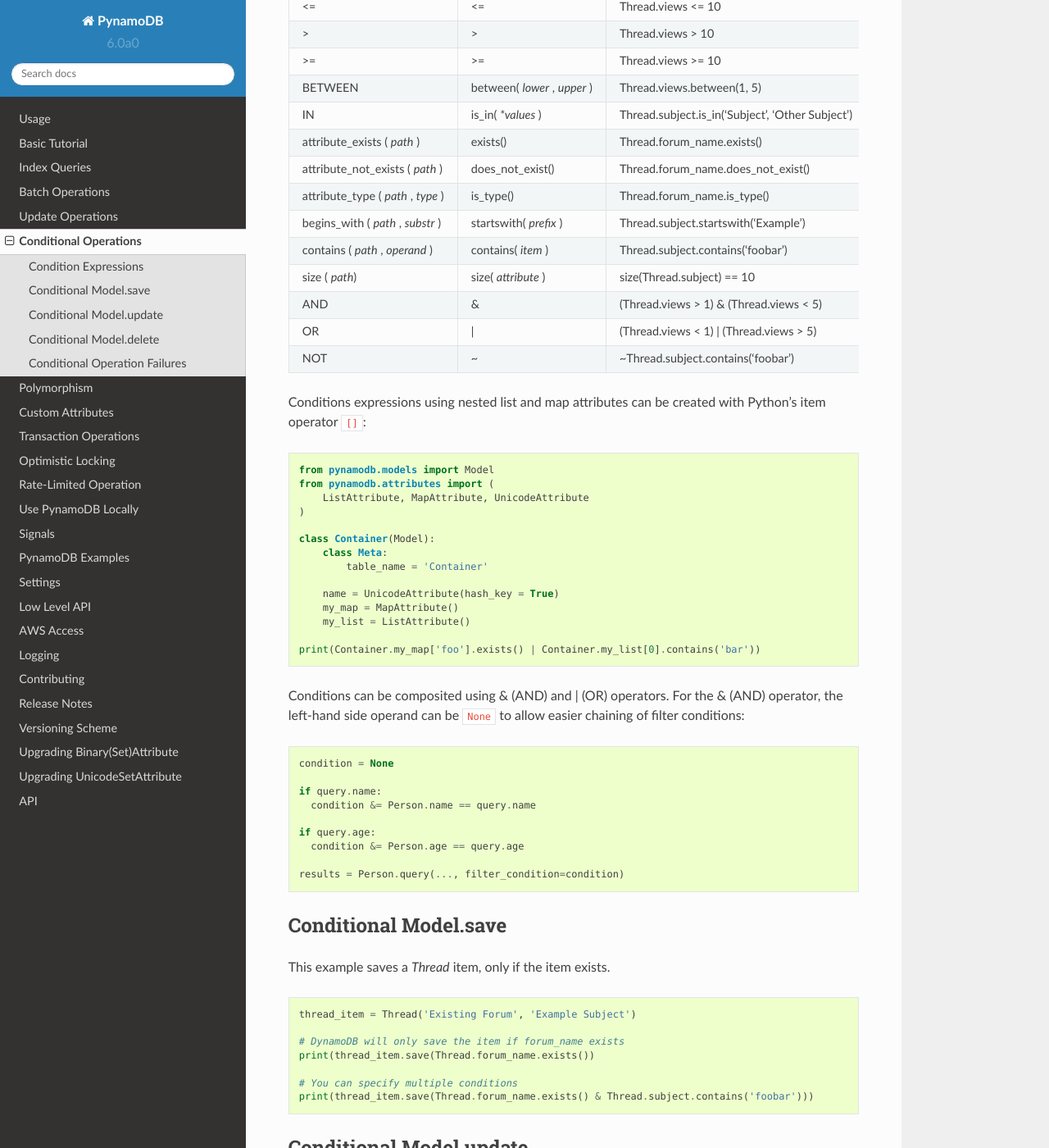
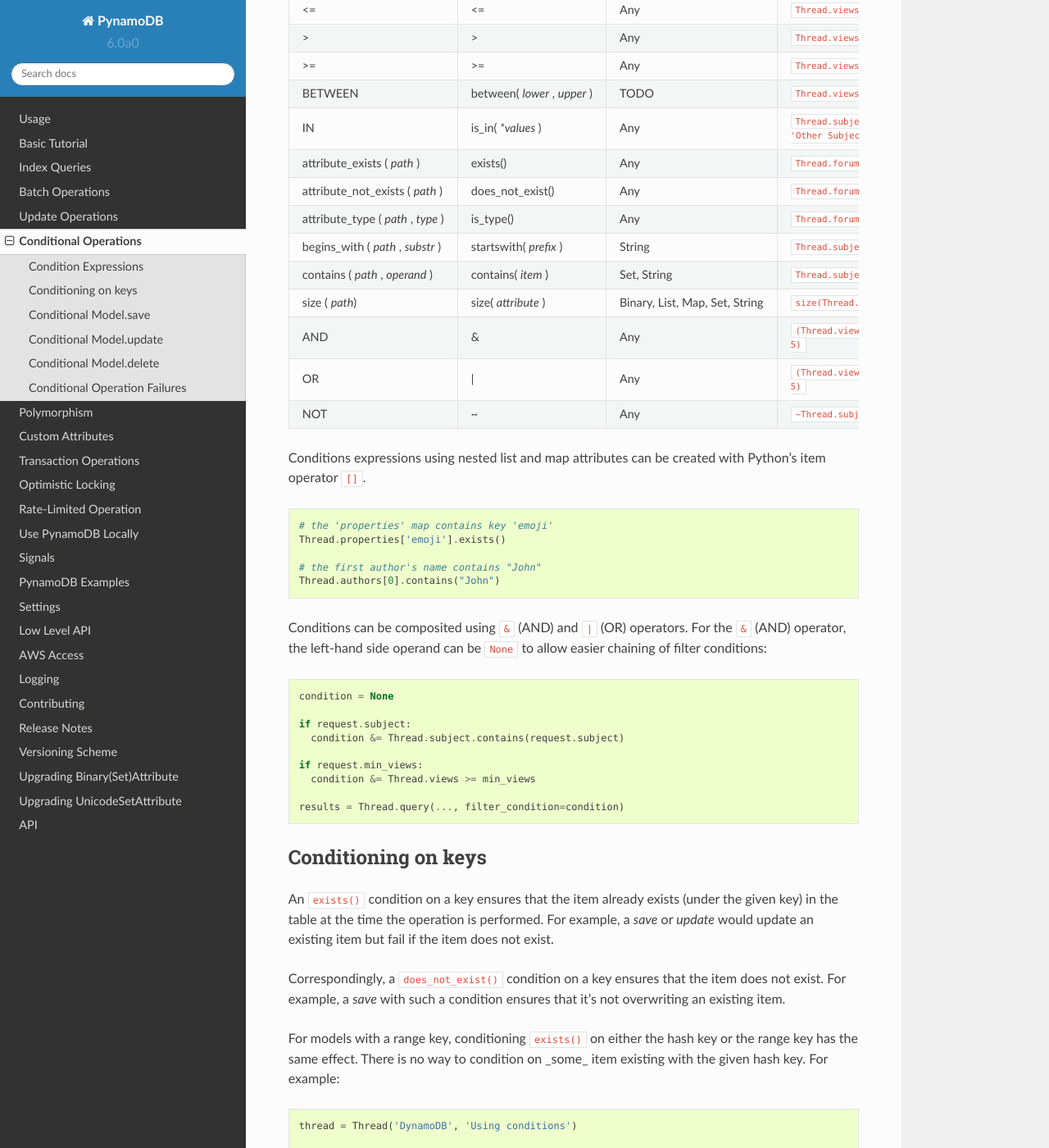
Before and after one commit to pynamodb/PynamoDB, a Sphinx documentation site: the page built from docs/conditional.rst, in a window 1280 px wide and 1400 px high, scrolled down 864 px. Shown: the whole window at 82% size. Built offline with Sphinx 7.4.7 and the Read the Docs theme 2.0.0, drawn with Linux system fonts in a browser that asks for light colours; some of the changed text lies outside the part shown.

Commit message:
Improve conditional and update expression docs

```diff
--- a/docs/conditional.rst
+++ b/docs/conditional.rst
@@ -12,9 +12,7 @@
 .. code-block:: python
 
     from pynamodb.models import Model
-    from pynamodb.attributes import (
-        UnicodeAttribute, NumberAttribute
-    )
+    from pynamodb.attributes import UnicodeAttribute, NumberAttribute
 
 
     class Thread(Model):
@@ -24,6 +22,9 @@
         forum_name = UnicodeAttribute(hash_key=True)
         subject = UnicodeAttribute(range_key=True)
         views = NumberAttribute(default=0)
+        authors = ListAttribute()
+        properties = MapAttribute()
+
 
 .. _conditions:
 
@@ -36,61 +37,77 @@
 for more details.
 
 .. csv-table::
-    :header: DynamoDB Condition, PynamoDB Syntax, Example
+    :header: DynamoDB Condition, PynamoDB Syntax, Attribute Types, Example
 
-    =, ==, Thread.forum_name == 'Some Forum'
-    <>, !=, Thread.forum_name != 'Some Forum'
-    <, <, Thread.views < 10
-    <=, <=, Thread.views <= 10
-    >, >, Thread.views > 10
-    >=, >=, Thread.views >= 10
-    BETWEEN, "between( `lower` , `upper` )", "Thread.views.between(1, 5)"
-    IN, is_in( `*values` ), "Thread.subject.is_in('Subject', 'Other Subject')"
-    attribute_exists ( `path` ), exists(), Thread.forum_name.exists()
-    attribute_not_exists ( `path` ), does_not_exist(), Thread.forum_name.does_not_exist()
-    "attribute_type ( `path` , `type` )", is_type(), Thread.forum_name.is_type()
-    "begins_with ( `path` , `substr` )", startswith( `prefix` ), Thread.subject.startswith('Example')
-    "contains ( `path` , `operand` )", contains( `item` ), Thread.subject.contains('foobar')
-    size ( `path`), size( `attribute` ), size(Thread.subject) == 10
-    AND, &, (Thread.views > 1) & (Thread.views < 5)
-    OR, \|, (Thread.views < 1) | (Thread.views > 5)
-    NOT, ~, ~Thread.subject.contains('foobar')
+    =, ==, Any, :code:`Thread.forum_name == 'Some Forum'`
+    <>, !=, Any, :code:`Thread.forum_name != 'Some Forum'`
+    <, <, Any, :code:`Thread.views < 10`
+    <=, <=, Any, :code:`Thread.views <= 10`
+    >, >, Any, :code:`Thread.views > 10`
+    >=, >=, Any, :code:`Thread.views >= 10`
+    BETWEEN, "between( `lower` , `upper` )", "TODO", ":code:`Thread.views.between(1, 5)`"
+    IN, is_in( `*values` ), Any, ":code:`Thread.subject.is_in('Subject', 'Other Subject')`"
+    attribute_exists ( `path` ), exists(), Any, :code:`Thread.forum_name.exists()`
+    attribute_not_exists ( `path` ), does_not_exist(), Any, :code:`Thread.forum_name.does_not_exist()`
+    "attribute_type ( `path` , `type` )", is_type(), Any, :code:`Thread.forum_name.is_type()`
+    "begins_with ( `path` , `substr` )", startswith( `prefix` ), String, :code:`Thread.subject.startswith('Example')`
+    "contains ( `path` , `operand` )", contains( `item` ), "Set, String", :code:`Thread.subject.contains('foobar')`
+    size ( `path`), size( `attribute` ), "Binary, List, Map, Set, String", :code:`size(Thread.subject) == 10`
+    AND, &, Any, :code:`(Thread.views > 1) & (Thread.views < 5)`
+    OR, \|, Any, :code:`(Thread.views < 1) | (Thread.views > 5)`
+    NOT, ~, Any, :code:`~Thread.subject.contains('foobar')`
 
-Conditions expressions using nested list and map attributes can be created with Python's item operator ``[]``:
+Conditions expressions using nested list and map attributes can be created with Python's item operator ``[]``.
 
 .. code-block:: python
 
-    from pynamodb.models import Model
-    from pynamodb.attributes import (
-        ListAttribute, MapAttribute, UnicodeAttribute
-    )
+    # the 'properties' map contains key 'emoji'
+    Thread.properties['emoji'].exists()
 
-    class Container(Model):
-        class Meta:
-            table_name = 'Container'
+    # the first author's name contains "John"
+    Thread.authors[0].contains("John")
 
-        name = UnicodeAttribute(hash_key = True)
-        my_map = MapAttribute()
-        my_list = ListAttribute()
-
-    print(Container.my_map['foo'].exists() | Container.my_list[0].contains('bar'))
-
-
-Conditions can be composited using & (AND) and | (OR) operators. For the & (AND) operator, the left-hand side
+Conditions can be composited using ``&`` (AND) and ``|`` (OR) operators. For the ``&`` (AND) operator, the left-hand side
 operand can be ``None`` to allow easier chaining of filter conditions:
 
 .. code-block:: python
 
   condition = None
 
-  if query.name:
-    condition &= Person.name == query.name
+  if request.subject:
+    condition &= Thread.subject.contains(request.subject)
 
-  if query.age:
-    condition &= Person.age == query.age
+  if request.min_views:
+    condition &= Thread.views >= min_views
 
-  results = Person.query(..., filter_condition=condition)
+  results = Thread.query(..., filter_condition=condition)
 
+Conditioning on keys
+^^^^^^^^^^^^^^^^^^^^
+
+An ``exists()`` condition on a key ensures that the item already exists (under
+the given key) in the table at the time the operation is performed. For example,
+a `save` or `update` would update an existing item but fail if the item does not exist.
+
+Correspondingly, a ``does_not_exist()`` condition on a key ensures that the item
+does not exist. For example, a `save` with such a condition ensures that it's not
+overwriting an existing item.
+
+For models with a range key, conditioning ``exists()`` on either the hash key
+or the range key has the same effect. There is no way to condition on _some_ item
+existing with the given hash key. For example:
+
+.. code-block:: python
+
+    thread = Thread('DynamoDB', 'Using conditions')
+
+    # This will fail if the item ('DynamoDB', 'Using conditions') does not exist,
+    # even if the item ('DynamoDB', 'Using update expressions') does.
+    thread.save(condition=Thread.forum_name.exists())
+
+    # This will fail if the item ('DynamoDB', 'Using conditions') does not exist,
+    # even if the item ('S3', 'Using conditions') does.
+    thread.save(condition=Thread.subject.exists())
 
 
 Conditional Model.save
@@ -139,6 +156,5 @@
     try:
         thread_item.save(Thread.forum_name.exists())
     except PutError as e:
-        if isinstance(e.cause, ClientError):
-            code = e.cause.response['Error'].get('Code')
-            print(code == "ConditionalCheckFailedException")
+        if e.cause_response_code = "ConditionalCheckFailedException":
+            raise ThreadDidNotExistError()
```
Also changed, not shown: docs/updates.rst (+125 -11 lines), 1 other file.
